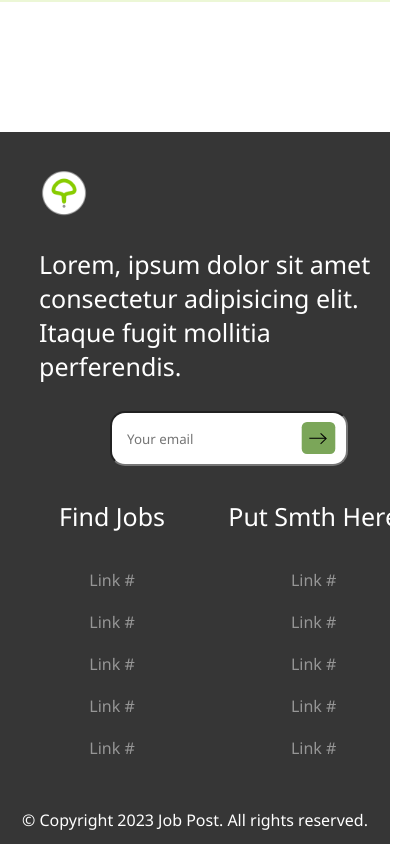
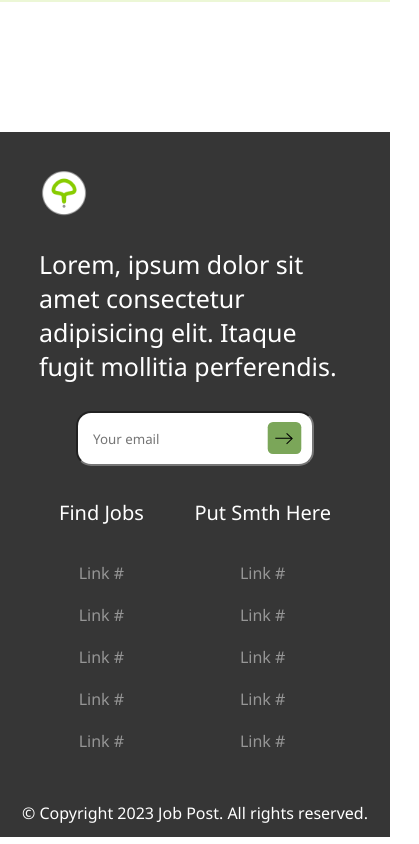
Before and after one commit to Calvinasty/Job-Post, a Vue app in the folder Jobpost_frontend/: page / in a window 390 px wide. Shown: the part 2918-3762 px from the top of the page, 419 px wide, since content can reach past the window. Built offline with nearby package versions, Linux system fonts and the light colour scheme.

Commit message:
footer fix responsive

```diff
--- a/Jobpost_frontend/src/components/FooterComponent.vue
+++ b/Jobpost_frontend/src/components/FooterComponent.vue
@@ -191,7 +191,8 @@ export default {
         padding-top: 47px;
         /* padding-right: 290px; */
         padding: 37px 39px;
-        width: 296px;
+        /* width: 296px; */
+        width: 100vdw;
         display: flex;
         justify-content: space-between;
         flex-direction: column;
@@ -204,7 +205,9 @@ export default {
         justify-content: space-between;
         flex-direction: column;
         /* width: 296px; */
+        width: 100%;
         gap: 28px;
+        /* border: 1px solid blue; */
     }
 
     .footer-sec1-input {
@@ -239,9 +242,16 @@ export default {
         display: flex;
         justify-content: space-between;
         flex-direction: row;
-        width: 380px;
+        /* width: 380px; */
+        width: 100%;
         padding: 0 20px;
+        /* border: 1px solid red; */
     }
+
+    .footer-sec2 h2 {
+        font-size: 20px;
+    }
+
 
     .footer-link {
         padding-top: 36px;
```
